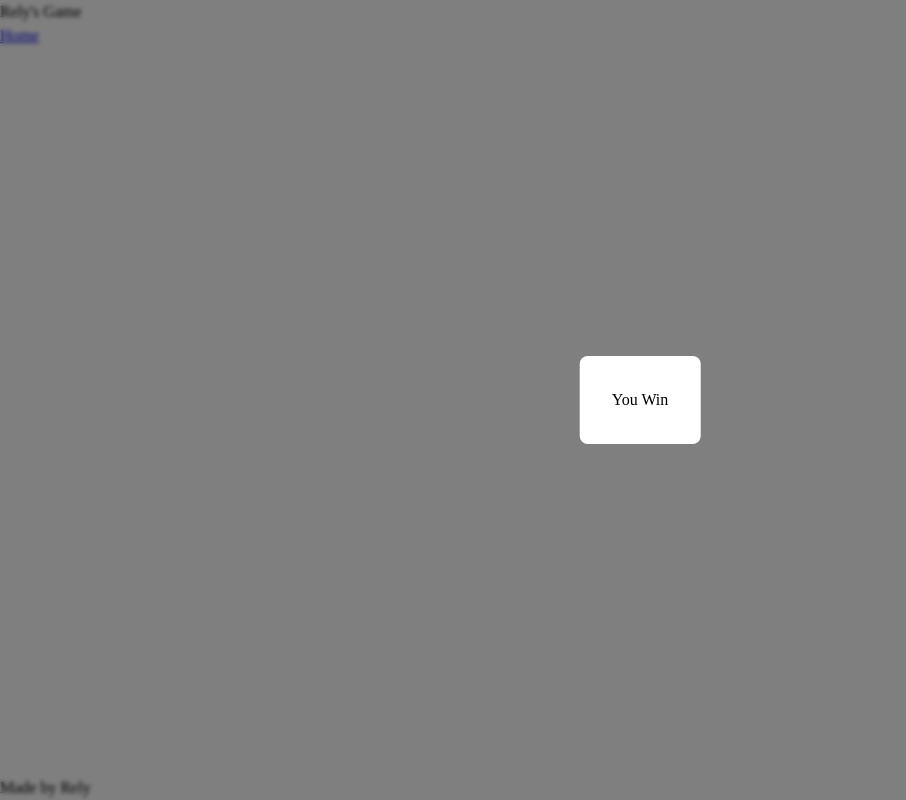
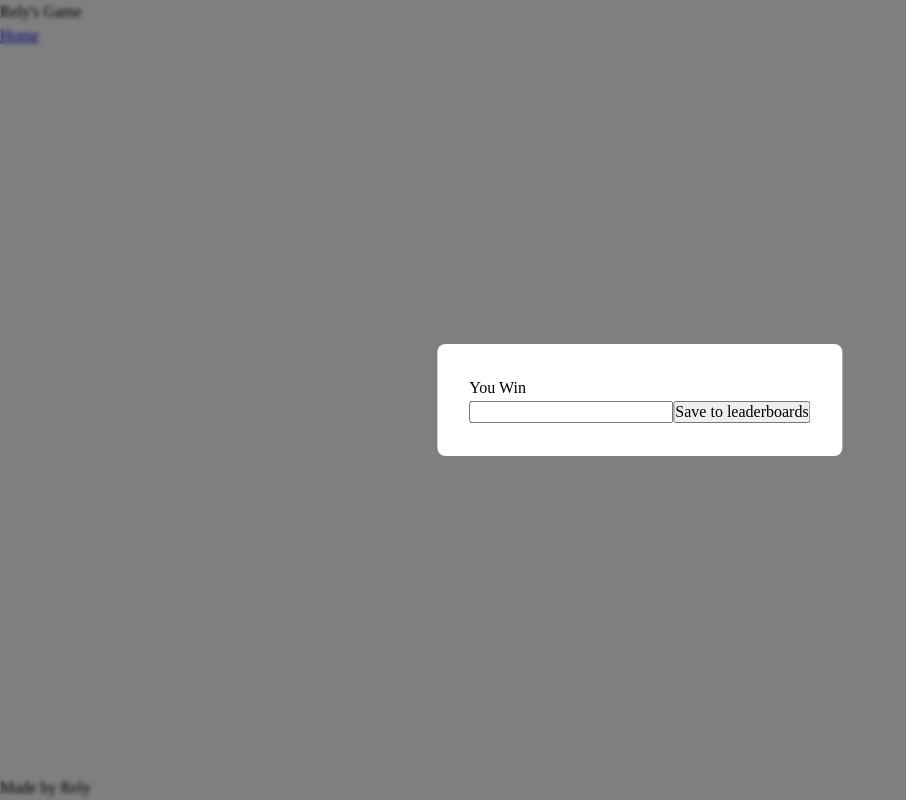
Before and after one commit to Relyful/WaldoWhere, a React app in the folder frontend/: page /test in a window 1280 px wide. Shown: the whole page, without its empty margins (0-906 px from the left). Built offline with nearby package versions, Linux system fonts and the light colour scheme; the HTML template or start-up script is replaced by a standard one.

Commit message:
Add form to winDialog

```diff
--- a/frontend/src/components/WinDialog/WinDialog.jsx
+++ b/frontend/src/components/WinDialog/WinDialog.jsx
@@ -1,7 +1,25 @@
 import styles from './WinDialog.module.css';
+import { useFormStatus } from "react-dom"
+
+function Submit() {
+  const { pending } = useFormStatus();
+  return (
+    <button type='submit' disabled={pending}>
+      {pending ? "Saving..." : "Save to leaderboards"}
+    </button>
+  )
+}
 
 export default function WinDialog() {
-  return <div className={styles.dialogBackdrop}>
-    <div className={styles.dialogContent}>You Win</div>
+  return (
+  <div className={styles.dialogBackdrop}>
+    <div className={styles.dialogContent}>
+      You Win
+      <form>
+      <input type="text" name="username" id="username" />
+      <Submit />
+    </form>
+    </div>
   </div>
+  )
 }
```
